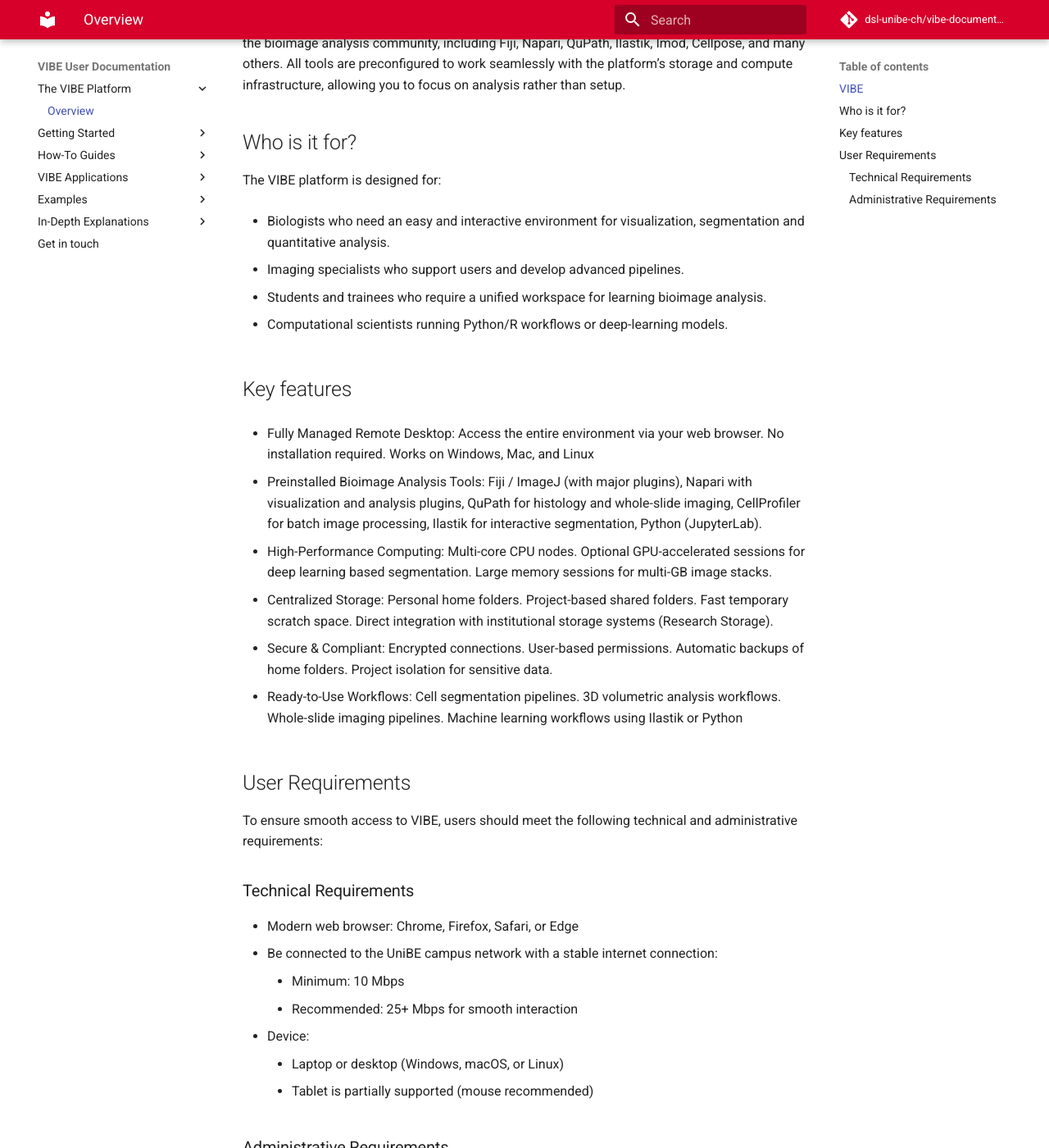
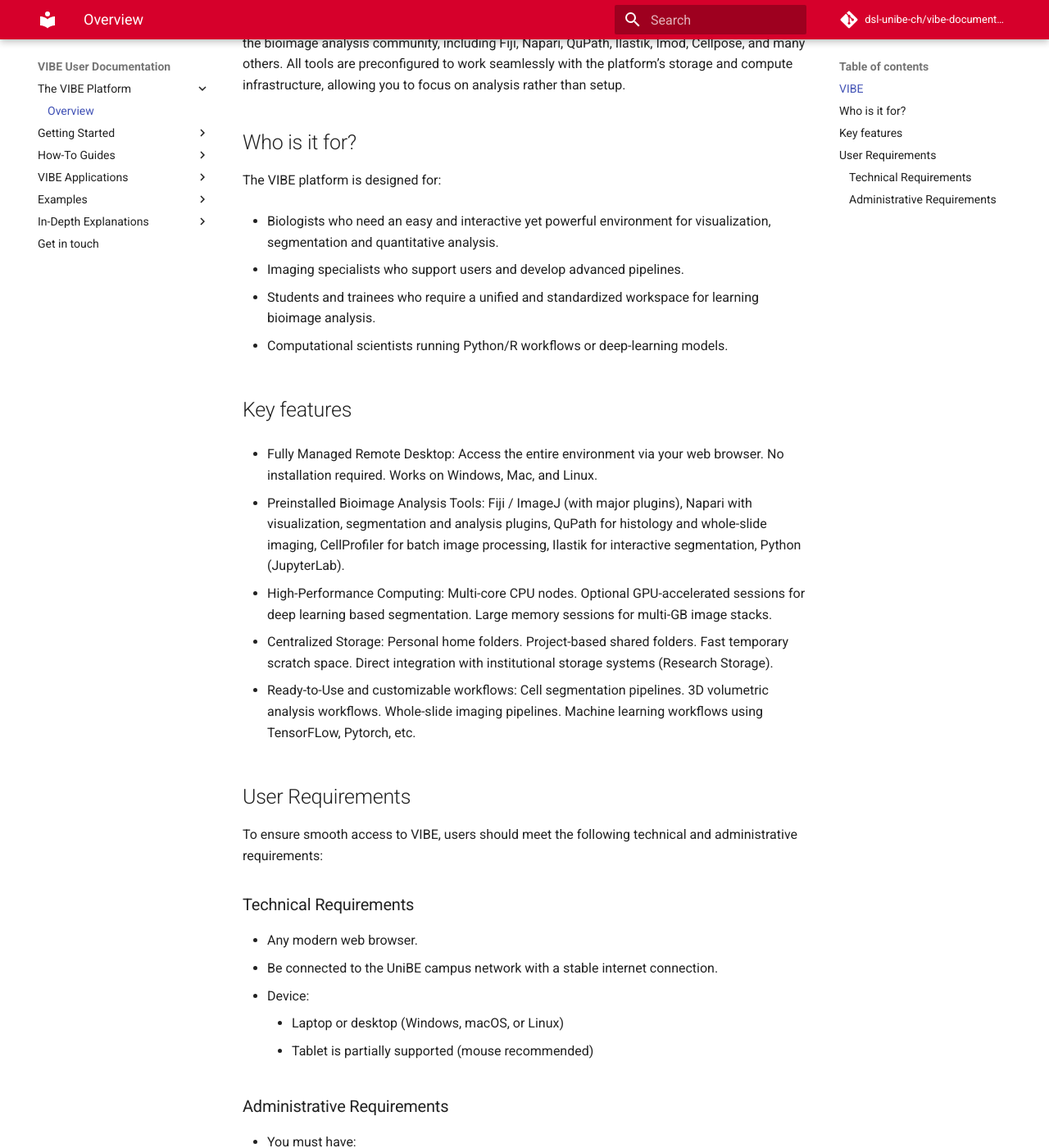
Before and after one commit to dsl-unibe-ch/vibe-documentation, an MkDocs documentation site: the page built from docs/the-vibe-platform/general-description.md, in a window 1280 px wide and 1400 px high, scrolled down 495 px. Shown: the whole window at 82% size. Built offline with MkDocs 1.6.1 and Material for MkDocs 9.7.7, drawn with Linux system fonts in a browser that asks for light colours; comment, search, counter and statistics services are not loaded.

Commit message:
polish text ub general description

```diff
--- a/docs/the-vibe-platform/general-description.md
+++ b/docs/the-vibe-platform/general-description.md
@@ -15,27 +15,25 @@
 
 The VIBE platform is designed for:
 
-- Biologists who need an easy and interactive environment for visualization, segmentation and quantitative analysis.
+- Biologists who need an easy and interactive yet powerful environment for visualization, segmentation and quantitative analysis.
 
 - Imaging specialists who support users and develop advanced pipelines.
 
-- Students and trainees who require a unified workspace for learning bioimage analysis.
+- Students and trainees who require a unified and standardized workspace for learning bioimage analysis.
 
 - Computational scientists running Python/R workflows or deep-learning models.
 
 ## Key features
 
-- Fully Managed Remote Desktop: Access the entire environment via your web browser. No installation required. Works on Windows, Mac, and Linux
+- Fully Managed Remote Desktop: Access the entire environment via your web browser. No installation required. Works on Windows, Mac, and Linux.
 
-- Preinstalled Bioimage Analysis Tools: Fiji / ImageJ (with major plugins), Napari with visualization and analysis plugins, QuPath for histology and whole-slide imaging, CellProfiler for batch image processing, Ilastik for interactive segmentation, Python (JupyterLab).
+- Preinstalled Bioimage Analysis Tools: Fiji / ImageJ (with major plugins), Napari with visualization, segmentation and analysis plugins, QuPath for histology and whole-slide imaging, CellProfiler for batch image processing, Ilastik for interactive segmentation, Python (JupyterLab).
 
 - High-Performance Computing: Multi-core CPU nodes. Optional GPU-accelerated sessions for deep learning based segmentation. Large memory sessions for multi-GB image stacks.
 
 - Centralized Storage: Personal home folders. Project-based shared folders. Fast temporary scratch space. Direct integration with institutional storage systems (Research Storage).
 
-- Secure & Compliant: Encrypted connections. User-based permissions. Automatic backups of home folders. Project isolation for sensitive data.
-
-- Ready-to-Use Workflows: Cell segmentation pipelines. 3D volumetric analysis workflows. Whole-slide imaging pipelines. Machine learning workflows using Ilastik or Python
+- Ready-to-Use and customizable workflows: Cell segmentation pipelines. 3D volumetric analysis workflows. Whole-slide imaging pipelines. Machine learning workflows using TensorFLow, Pytorch, etc.
 
 ## User Requirements
 
@@ -43,16 +41,14 @@
 
 ### Technical Requirements
 
-- Modern web browser: Chrome, Firefox, Safari, or Edge
-- Be connected to the UniBE campus network with a stable internet connection:
-    - Minimum: 10 Mbps
-    - Recommended: 25+ Mbps for smooth interaction
-
+- Any modern web browser.
+- Be connected to the UniBE campus network with a stable internet connection.
 - Device:
     - Laptop or desktop (Windows, macOS, or Linux)
     - Tablet is partially supported (mouse recommended)
 
 ### Administrative Requirements
 
-- Campus account.
-- UBELIX account.
+- You must have:
+    - Campus account.
+    - UBELIX account.
```
